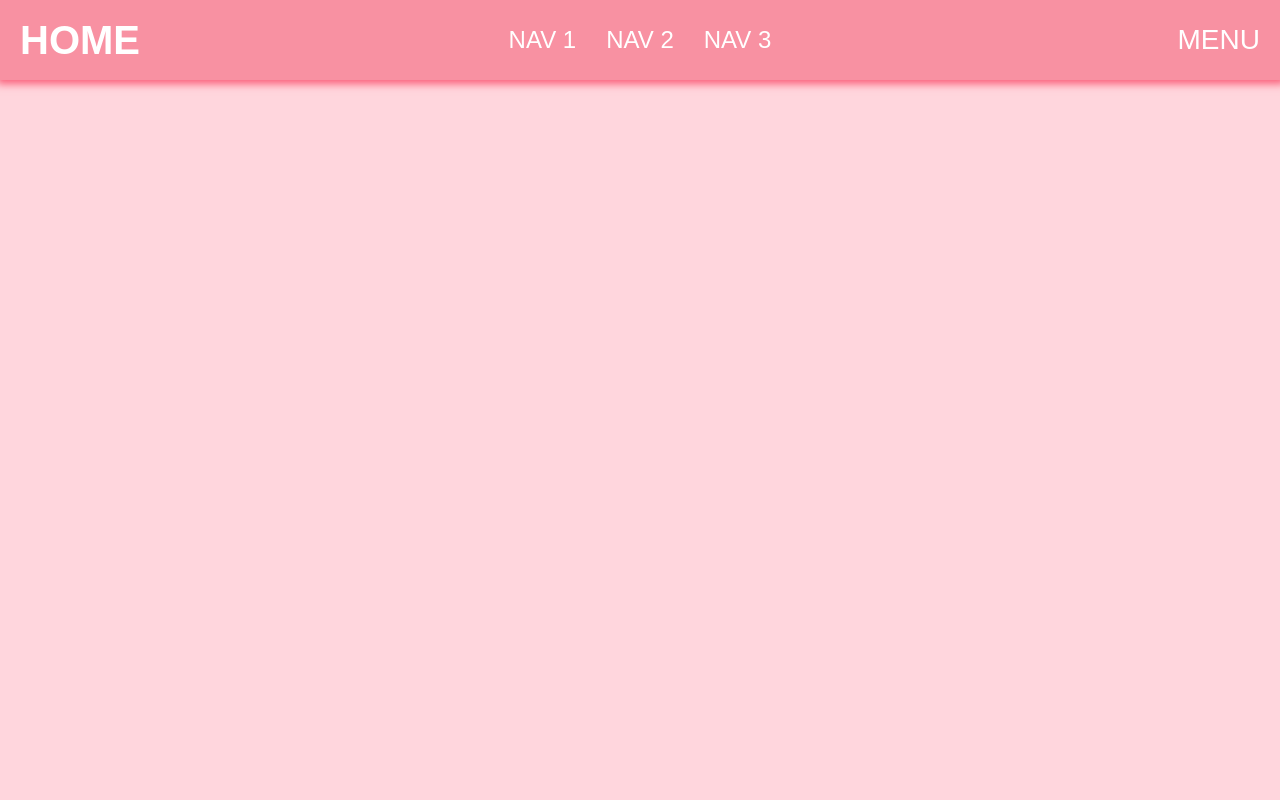
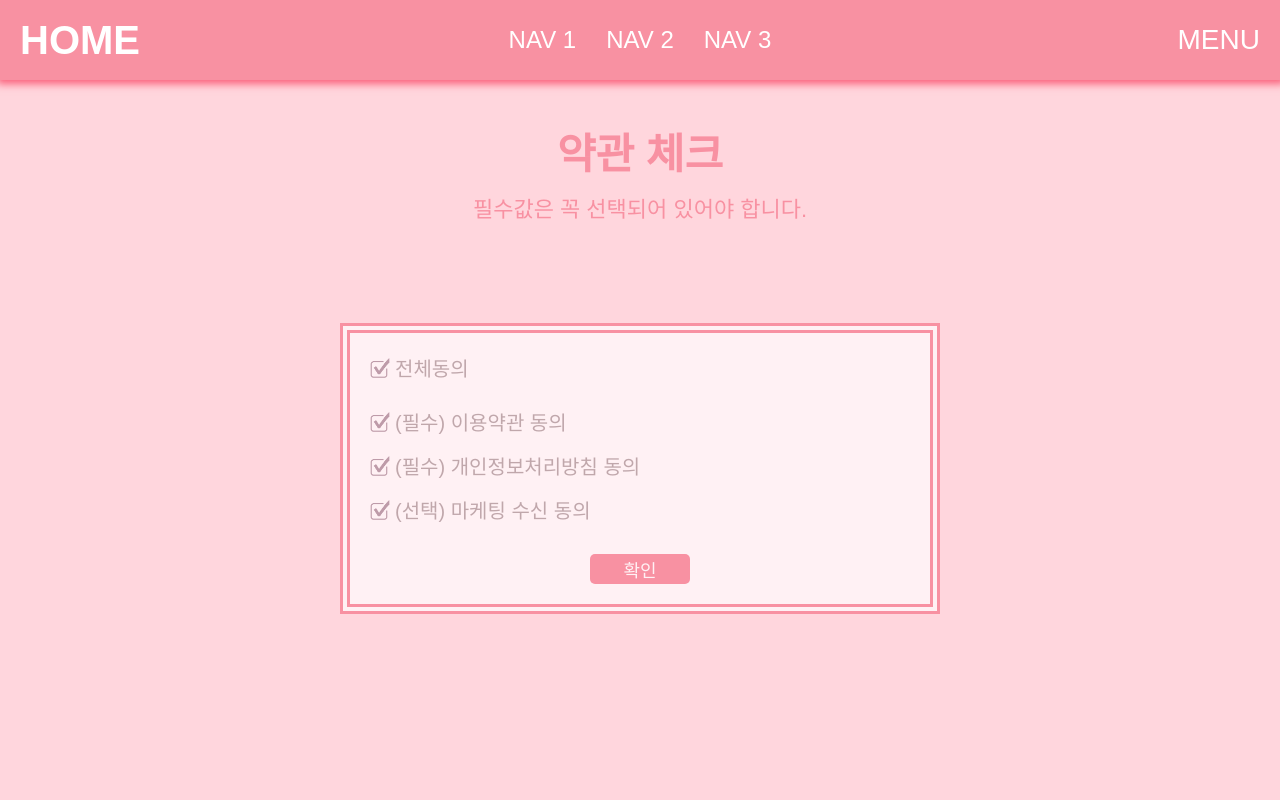
Before and after one commit to QTsom/React_TodoList, a React (Create React App) app: page /Menu1 in a window 1280 px wide. Shown: the top 800 px of the page. Built offline with nearby package versions, Linux system fonts and the light colour scheme; a web font is replaced by a local one.

Commit message:
feat: terms area

```diff
--- a/src/containers/Menu1.jsx
+++ b/src/containers/Menu1.jsx
@@ -1,11 +1,123 @@
 import Layout from "components/common/Layout";
+import styled from "styled-components";
+
+import checkedIcon from "../assets/img/icon/icon_check.png"
 
 const MenuPage1 = () => {
     return (
         <Layout>
+            <MenuContainer>
+                <div className="checkbox-wrap">
+                    <div className="checkbox-wrap__title">
+                        <h2>약관 체크</h2>
+                        <p>필수값은 꼭 선택되어 있어야 합니다.</p>
+                    </div>
 
+                    <div className="checkbox-wrap__content">
+                        <div className="checkbox-wrap__all-check">
+                            <input type="checkbox" id="allCheck" />
+                            <label htmlFor="allCheck">전체동의</label>
+                        </div>
+
+                        <ul className="checkbox-wrap__list">
+                            <li className="checkbox-wrap__item">
+                                <input type="checkbox" id="check1" />
+                                <label htmlFor="check1">(필수) 이용약관 동의</label>
+                            </li>
+                            <li className="checkbox-wrap__item">
+                                <input type="checkbox" id="check2" />
+                                <label htmlFor="check2">(필수) 개인정보처리방침 동의</label>
+                            </li>
+                            <li className="checkbox-wrap__item">
+                                <input type="checkbox" id="check3" />
+                                <label htmlFor="check3">(선택) 마케팅 수신 동의</label>
+                            </li>
+                        </ul>
+
+                        <div className="button-wrap">
+                            <button className="complete-button">확인</button>
+                        </div>
+                    </div>
+                </div>
+            </MenuContainer>
         </Layout>
     );
 }
 
 export default MenuPage1;
+
+const MenuContainer = styled.div`
+    .checkbox-wrap {
+        padding: 40px 0;
+
+        &__title {
+            margin-bottom: 100px;
+            text-align: center;
+            font-size: 28px;
+            color: #f891a2;
+
+            h2 {
+                margin-bottom: 10px;
+            }
+
+            p {
+                font-size: 22px;
+            }
+        }
+
+        &__content {
+            max-width: 600px;
+            width: 100%;
+            padding: 20px;
+            margin: 0 auto;
+            background-color: #fff1f4;
+            border: 10px double #f891a2;
+
+            > * {
+                color: #f891a2;
+            }
+            input[type="checkbox"] {
+                display: none;
+
+                & + label {
+                    padding: 5px 0 3px 25px;
+                    font-size: 20px;
+                    background: url(${checkedIcon}) left center / 20px no-repeat;
+                    filter: brightness(0.4);
+                    opacity: 0.4;
+                    cursor: pointer;
+                }
+                &:checked + label {
+                    font-weight: 700;
+                    background: url(${checkedIcon}) left center / 20px no-repeat;
+                    filter: brightness(1);
+                    opacity: 1;
+                }
+            }
+        }
+        &__all-check {
+            margin-bottom: 25px;
+        }
+        &__list {
+            margin-bottom: 30px;
+        }
+        &__item {
+            &:not(:last-of-type) {
+                margin-bottom: 15px;
+            }
+        }
+
+        .button-wrap {
+            text-align: center;
+
+            .complete-button {
+                width: 100px;
+                height: 30px;
+                font-size: 18px;
+                background-color: #f891a2;
+                border-radius: 5px;
+                color: #fff1f4;
+            }
+        }
+    }
+`
```
Also changed, not shown: src/assets/img/icon/icon_check.png (added).
